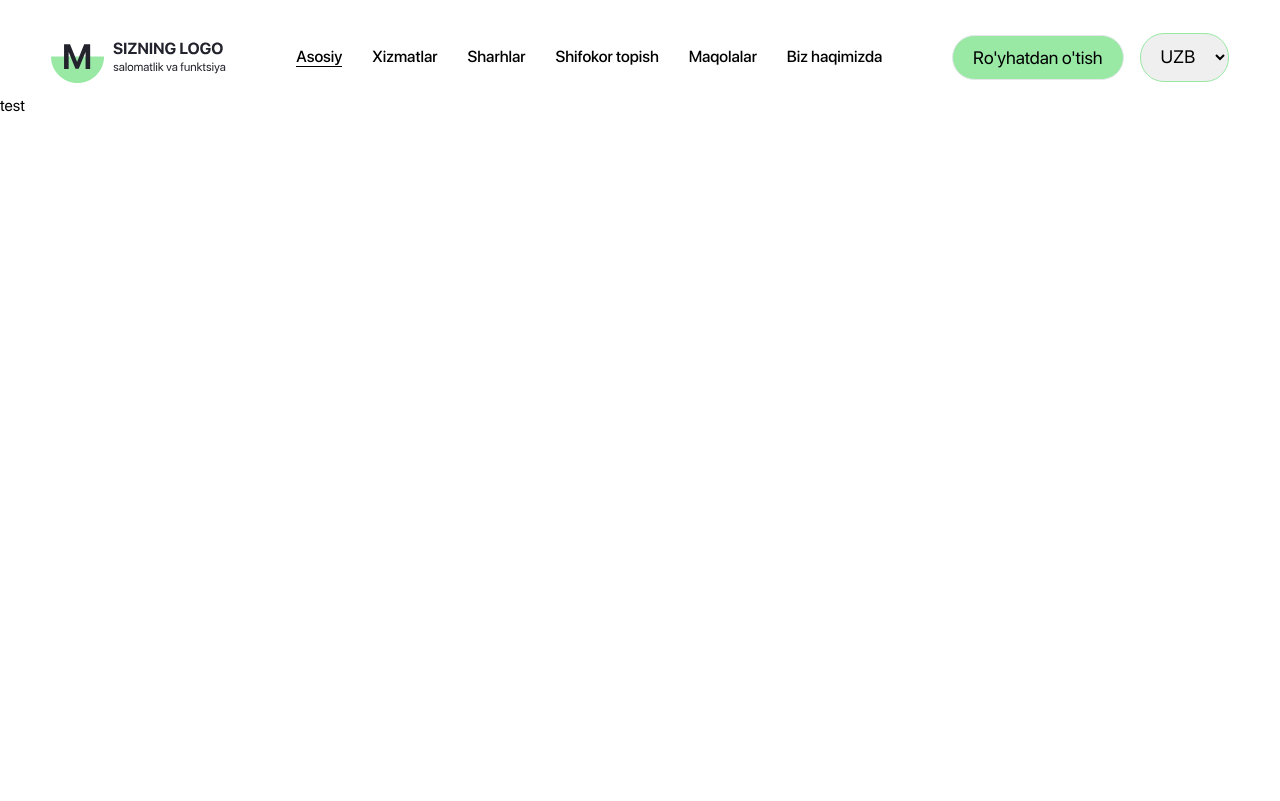
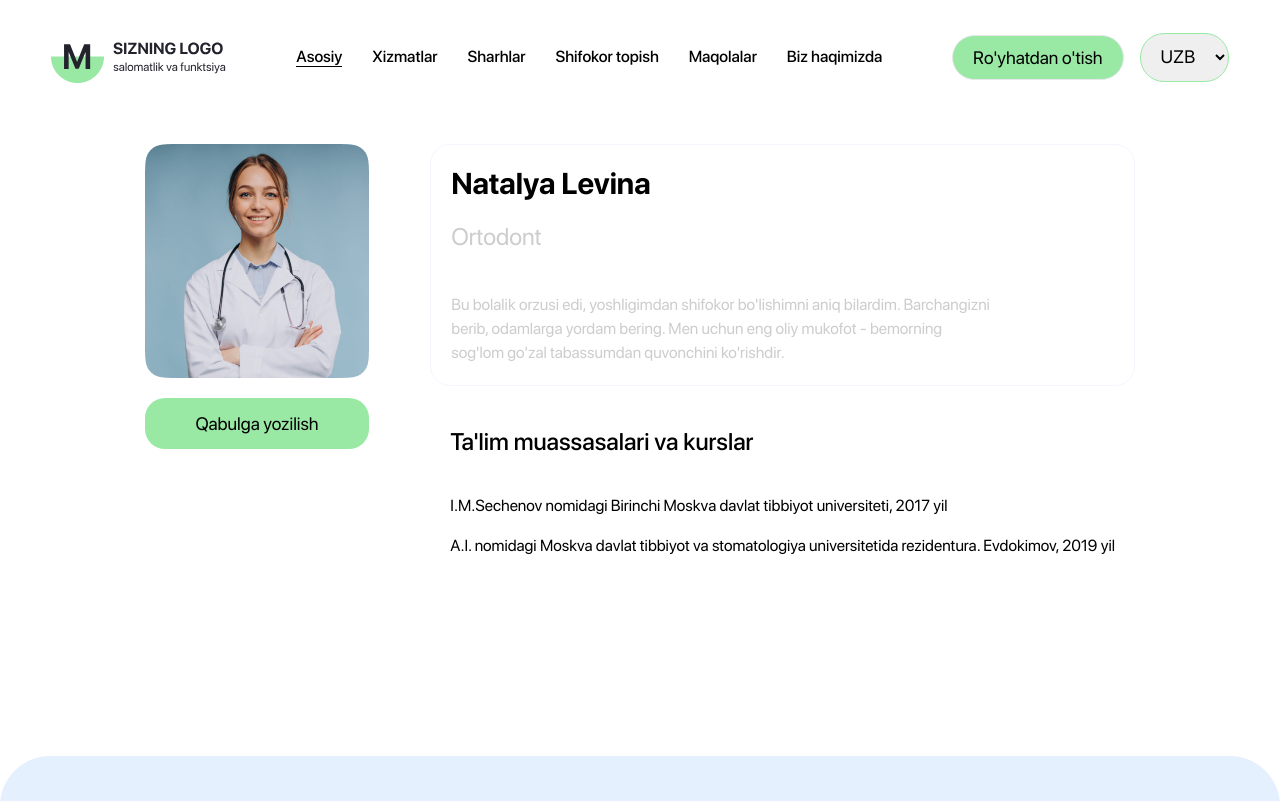
Before and after one commit to Ibrakhimzhanov/clinic, a Vue app: page /findDoctorInfo in a window 1280 px wide. Shown: the top 801 px of the page. Built offline with nearby package versions, Linux system fonts and the light colour scheme.

Commit message:
додела все страницы, осталось сделать роутинг

```diff
--- a/src/components/LogoMain.vue
+++ b/src/components/LogoMain.vue
@@ -1,11 +1,5 @@
-<script setup>
-// import { ref } from 'vue'
-
-// const currentPage = ref(window.location.hash.slice(1))
-</script>
-
 <template>
-  <router-link :to="{ name: 'Home' }" @click="currentPage">
+  <router-link :to="{ name: 'Home' }">
     <img src="@/assets/logo.svg" alt="Logotype" />
   </router-link>
 </template>
--- a/src/components/TheMain.vue
+++ b/src/components/TheMain.vue
@@ -1,8 +1,9 @@
 <script setup>
-import { descriptions } from '../data.js'
+import { descriptions } from '@/data.js'
+import { MAIN } from '@/constants'
 </script>
 <template>
-  <main class="mx-auto flex h-full flex-col items-center justify-between xl:container">
+  <main :id="MAIN" class="mx-auto flex h-full flex-col items-center justify-between xl:container">
     <div class="flex h-full w-full items-center justify-end">
       <div class="absolute left-80 top-20">
         <img src="@/assets/doc.svg" alt="Doctor" />
--- a/src/components/ThePersonal.vue
+++ b/src/components/ThePersonal.vue
@@ -1,8 +1,8 @@
 <script setup>
 import SectionHeading from '@/components/SectionHeading.vue'
-import { personals } from '../data'
+import { personals } from '@/data'
 import PersonalItem from '@/components/PersonalItem.vue'
-import { FIND_DOCTOR } from '../constants'
+import { FIND_DOCTOR } from '@/constants'
 </script>
 <template>
   <SectionHeading :id="FIND_DOCTOR" title="Shifokor topish" />
--- a/src/components/TheService.vue
+++ b/src/components/TheService.vue
@@ -1,10 +1,10 @@
 <script setup>
 import SectionHeading from '@/components/SectionHeading.vue'
 import { serviceItems } from '@/data.js'
-import { SERVICE } from '../constants'
+import { SERVICE } from '@/constants'
 </script>
 <template>
-  <SectionHeading class="mt-32" title="Bizning xizmatlar" />
+  <SectionHeading :id="SERVICE" class="mt-32" title="Bizning xizmatlar" />
   <div class="m-auto my-[110px] mt-12 flex max-w-[1060px] flex-wrap justify-between gap-12">
     <div
       v-for="{ id, label, title, icon } in serviceItems"
--- a/src/main.js
+++ b/src/main.js
@@ -3,6 +3,7 @@ import App from './App.vue'
 import MainPage from './components/TheMainPage.vue'
 import FindDoctor from './pages/FindDoctor.vue'
 import FindDoctorInfo from './pages/FindDoctorInfo.vue'
+import FindDoctorAppointment from './pages/FindDoctorAppointment.vue'
 // import TheOurPartner from '@/components/TheOurPartner.vue'
 // import TheAbout from '@/components/TheAbout.vue'
 // import ThePersonal from '@/components/ThePersonal.vue'
@@ -21,6 +22,36 @@ const router = createRouter({
       component: MainPage
     },
     {
+      path: '/#Asosiy',
+      name: 'Asosiy',
+      component: MainPage
+    },
+    {
+      path: '/#Xizmatlar',
+      name: 'Xizmatlar',
+      component: MainPage
+    },
+    {
+      path: '/#Sharhlar',
+      name: 'Sharhlar',
+      component: MainPage
+    },
+    {
+      path: '/#Shifokor%20topish',
+      name: 'Shifokor topish',
+      component: MainPage
+    },
+    {
+      path: '/#Maqolalar',
+      name: 'Maqolalar',
+      component: MainPage
+    },
+    {
+      path: '/#Biz%20haqimizda',
+      name: 'Biz haqimizda',
+      component: MainPage
+    },
+    {
       path: '/findDoctor',
       name: 'Shifokor Topish',
       component: FindDoctor
@@ -29,6 +60,11 @@ const router = createRouter({
       path: '/findDoctorInfo',
       name: 'Shifokor Batafsil',
       component: FindDoctorInfo
+    },
+    {
+      path: '/findDoctorAppointment',
+      name: 'Shifokor Qabuliga yozilish',
+      component: FindDoctorAppointment
     }
   ],
   history: createWebHistory()
--- a/src/pages/FindDoctor.vue
+++ b/src/pages/FindDoctor.vue
@@ -1,7 +1,7 @@
 <script setup>
 import SectionHeading from '@/components/SectionHeading.vue'
 import { ref } from 'vue'
-import { doctors } from '../data'
+import { doctors } from '@/data'
 const services = [
   'Barcha shifokorlar',
   'Terapevt',
--- /dev/null
+++ b/src/pages/FindDoctorAppointment.vue
@@ -0,0 +1,26 @@
+<template>
+  <div class="m-auto flex max-w-[1090px] items-center justify-around p-[50px]">
+    <div class="flex w-full justify-between">
+      <div class="flex flex-col gap-5">
+        <img src="../assets/barno.png" alt="Barno Odilova" />
+        <router-link
+          to="/findDoctorThanks"
+          href="#"
+          class="flex items-center justify-center rounded-[20px] border border-transparent bg-main px-[1.9rem] py-[0.665rem] text-lg"
+        >
+          Qabulga yozilish
+        </router-link>
+      </div>
+      <div class="flex w-3/4 flex-col">
+        <div class="flex flex-col gap-2 rounded-[20px] border border-[#f8f4ff] p-[20px]">
+          <h6 class="m-0 p-0 font-sfBold text-3xl">Qabulga yozilish</h6>
+          <span class="w-full text-2xl text-cGray">Ortodont</span>
+          <input
+            class="ml-5 mt-5 h-[150px] max-w-[611px] bg-[#e6e6e6] p-0 outline-none"
+            type="text"
+          />
+        </div>
+      </div>
+    </div>
+  </div>
+</template>
--- a/src/pages/FindDoctorInfo.vue
+++ b/src/pages/FindDoctorInfo.vue
@@ -1,3 +1,35 @@
 <template>
-  <div class="h-screen">test</div>
+  <div class="m-auto flex max-w-[1090px] items-center justify-around p-[50px]">
+    <div class="flex w-full justify-between">
+      <div class="flex flex-col gap-5">
+        <img src="../assets/barno.png" alt="Barno Odilova" />
+        <router-link
+          to="/findDoctorAppointment"
+          href="#"
+          class="flex items-center justify-center rounded-[20px] border border-transparent bg-main px-[1.9rem] py-[0.665rem] text-lg"
+        >
+          Qabulga yozilish
+        </router-link>
+      </div>
+      <div class="flex flex-col">
+        <div class="flex flex-col gap-5 rounded-[20px] border border-[#f8f4ff] p-[20px]">
+          <h6 class="m-0 p-0 font-sfBold text-3xl">Natalya Levina</h6>
+          <span class="w-full text-2xl text-cGray">Ortodont</span>
+          <p class="mt-5 max-w-[542px] text-[16px] text-cGray group-hover:text-black">
+            Bu bolalik orzusi edi, yoshligimdan shifokor bo'lishimni aniq bilardim. Barchangizni
+            berib, odamlarga yordam bering. Men uchun eng oliy mukofot - bemorning sog'lom go'zal
+            tabassumdan quvonchini ko'rishdir.
+          </p>
+        </div>
+        <div class="flex flex-col gap-4 p-[20px]">
+          <h6 class="my-5 font-sfMedium text-2xl">Ta'lim muassasalari va kurslar</h6>
+          <span>I.M.Sechenov nomidagi Birinchi Moskva davlat tibbiyot universiteti, 2017 yil </span>
+          <p>
+            A.I. nomidagi Moskva davlat tibbiyot va stomatologiya universitetida rezidentura.
+            Evdokimov, 2019 yil
+          </p>
+        </div>
+      </div>
+    </div>
+  </div>
 </template>
```
